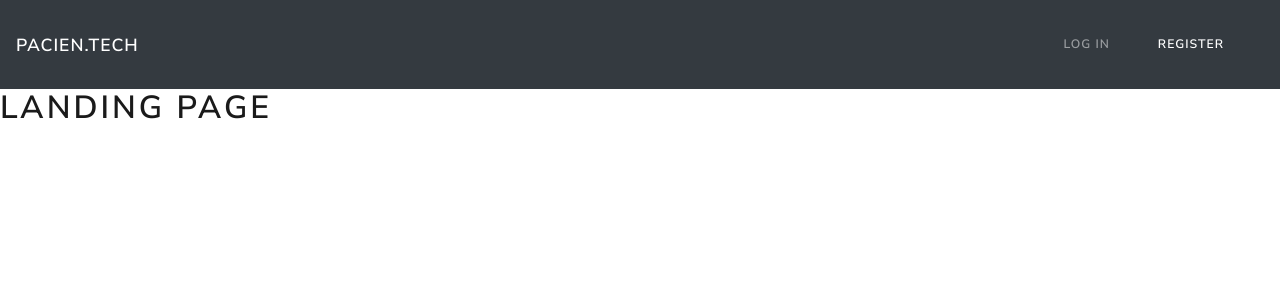
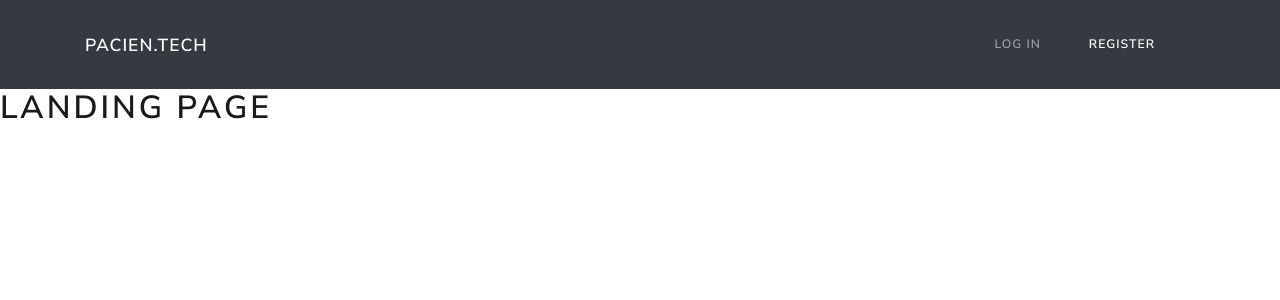
Before and after one commit to vzhny/pacientech, a React app: page / in a window 1280 px wide. Shown: the top 300 px of the page. Built offline with nearby package versions, Linux system fonts and the light colour scheme.

Commit message:
Added a container to the navbar | 01/31

```diff
--- a/src/components/Navigation/Navigation.js
+++ b/src/components/Navigation/Navigation.js
@@ -1,5 +1,14 @@
 import React, { useState } from 'react';
-import { Navbar, NavbarBrand, NavbarToggler, Nav, NavItem, NavLink, Collapse } from 'reactstrap';
+import {
+  Container,
+  Navbar,
+  NavbarBrand,
+  NavbarToggler,
+  Nav,
+  NavItem,
+  NavLink,
+  Collapse,
+} from 'reactstrap';
 import styles from './Navigation.module.scss';
 
 const Navigation = () => {
@@ -7,6 +16,7 @@ const Navigation = () => {
 
   return (
     <Navbar color="dark" dark expand="md">
+      <Container>
         <NavbarBrand href="/">pacien.tech</NavbarBrand>
         <NavbarToggler onClick={() => toggleNavbar(!isOpen)} />
         <Collapse isOpen={isOpen} navbar>
@@ -19,6 +29,7 @@ const Navigation = () => {
             </NavItem>
           </Nav>
         </Collapse>
+      </Container>
     </Navbar>
   );
 };
--- a/src/containers/App/App.js
+++ b/src/containers/App/App.js
@@ -3,7 +3,6 @@ import { Router } from '@reach/router';
 import UserContext from '@/auth/UserContext';
 import Navigation from '@/components/Navigation/Navigation';
 import Landing from '@/pages/Landing/Landing';
-import Dashboard from '@/pages/Dashboard/Dashboard';
 import NotFound from '@/pages/NotFound/NotFound';
 import styles from './App.module.scss';
 
```
Lines whose indentation alone changed are shown as unchanged.
